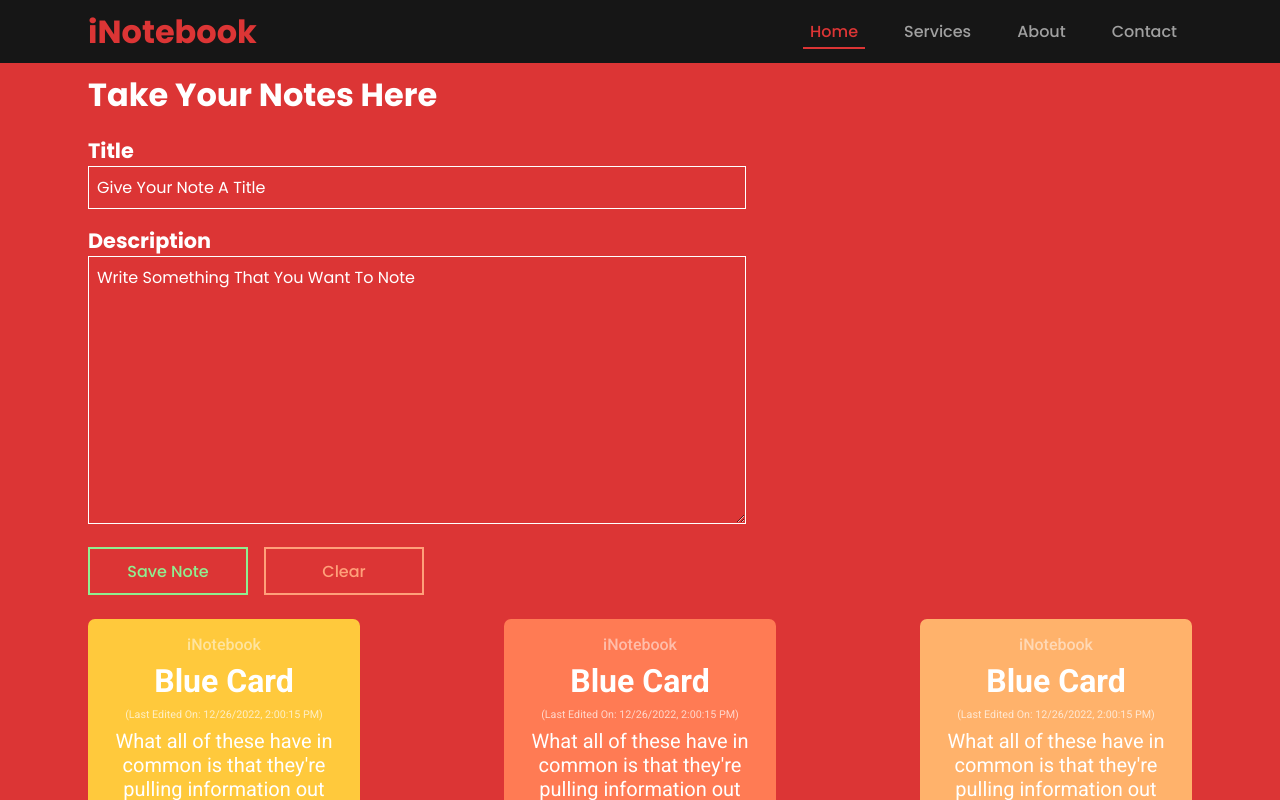
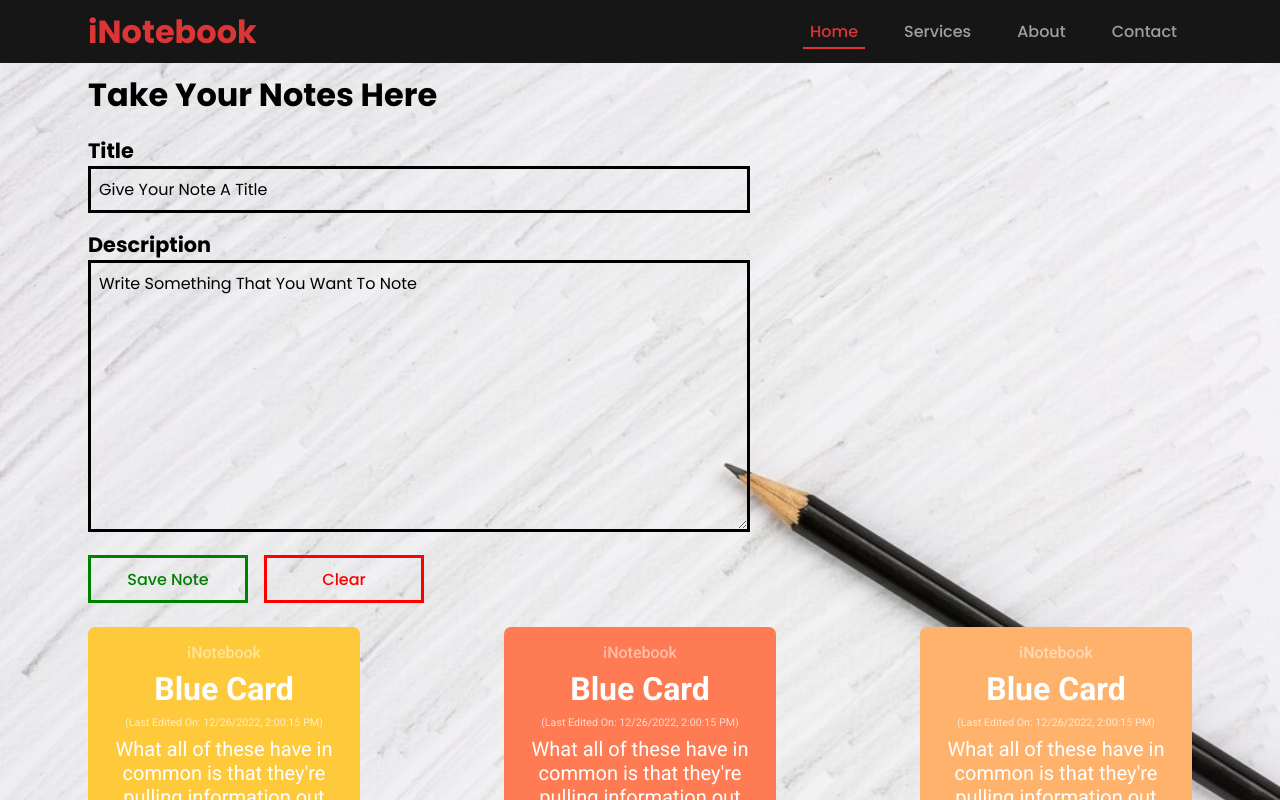
Before and after one commit to Neeraj-Kumar-Coder/iNotebook, a React (Create React App) app in the folder inotebook/: page / in a window 1280 px wide. Shown: the top 800 px of the page. Built offline with nearby package versions, Linux system fonts and the light colour scheme.

Commit message:
Changed the background image of the body (index.html) retaining the hover effects of the buttons in the AddNote section

```diff
--- a/inotebook/public/index.html
+++ b/inotebook/public/index.html
@@ -11,9 +11,18 @@
   <link rel="icon" type="image/png" sizes="16x16" href="./favicon/favicon-16x16.png">
   <link rel="manifest" href="./favicon/site.webmanifest">
   <title>iNotebook - Notes On The Cloud</title>
+  <style>
+    body {
+      background-image: url("./backgrounds/body-bg.jpg");
+      background-size: cover;
+      background-position: center;
+      background-attachment: fixed;
+      background-repeat: no-repeat;
+    }
+  </style>
 </head>
 
-<body style="background-color: #DC3535;">
+<body>
   <noscript>You need to enable JavaScript to run this app.</noscript>
   <div id="root"></div>
 </body>
--- a/inotebook/src/components/AddNote.css
+++ b/inotebook/src/components/AddNote.css
@@ -7,7 +7,7 @@
 
 #add-note-title {
     font-family: 'Poppins', sans-serif;
-    color: white;
+    color: black;
 }
 
 #note-form {
@@ -27,22 +27,21 @@
 .note-form-item-wrapper>label {
     font-size: 1.3rem;
     font-weight: bold;
-    color: white;
+    color: black;
 }
 
 ::placeholder {
-    color: white;
+    color: black;
 }
 
 .note-form-item-wrapper>input,
 .note-form-item-wrapper>textarea {
     outline: none;
-    border: none;
     padding: 0.5rem;
     font-size: 1rem;
     background: none;
-    color: white;
-    border: 1px solid white;
+    color: black;
+    border: 3px solid black;
 }
 
 .btn {
@@ -52,7 +51,6 @@
     width: 10rem !important;
     padding: 0.5rem 1rem;
     outline: none;
-    border: none;
     background: none;
     font-size: 1rem;
     font-weight: 400;
@@ -80,8 +78,8 @@
 }
 
 #save-note-btn {
-    border: 2px solid lightgreen;
-    color: lightgreen;
+    border: 3px solid green;
+    color: green;
     margin-left: 0;
 }
 
@@ -90,7 +88,7 @@
 }
 
 #save-note-btn:hover {
-    background-color: lightgreen;
+    background-color: green;
     color: white;
 }
 
@@ -100,8 +98,8 @@
 }
 
 #clear-note-btn {
-    border: 2px solid lightsalmon;
-    color: lightsalmon;
+    border: 3px solid red;
+    color: red;
 }
 
 #clear-note-btn::after {
@@ -109,7 +107,7 @@
 }
 
 #clear-note-btn:hover {
-    background-color: lightsalmon;
+    background-color: red;
     color: white;
 }
 
```
Also changed, not shown: inotebook/public/backgrounds/body-bg.jpg (added).
